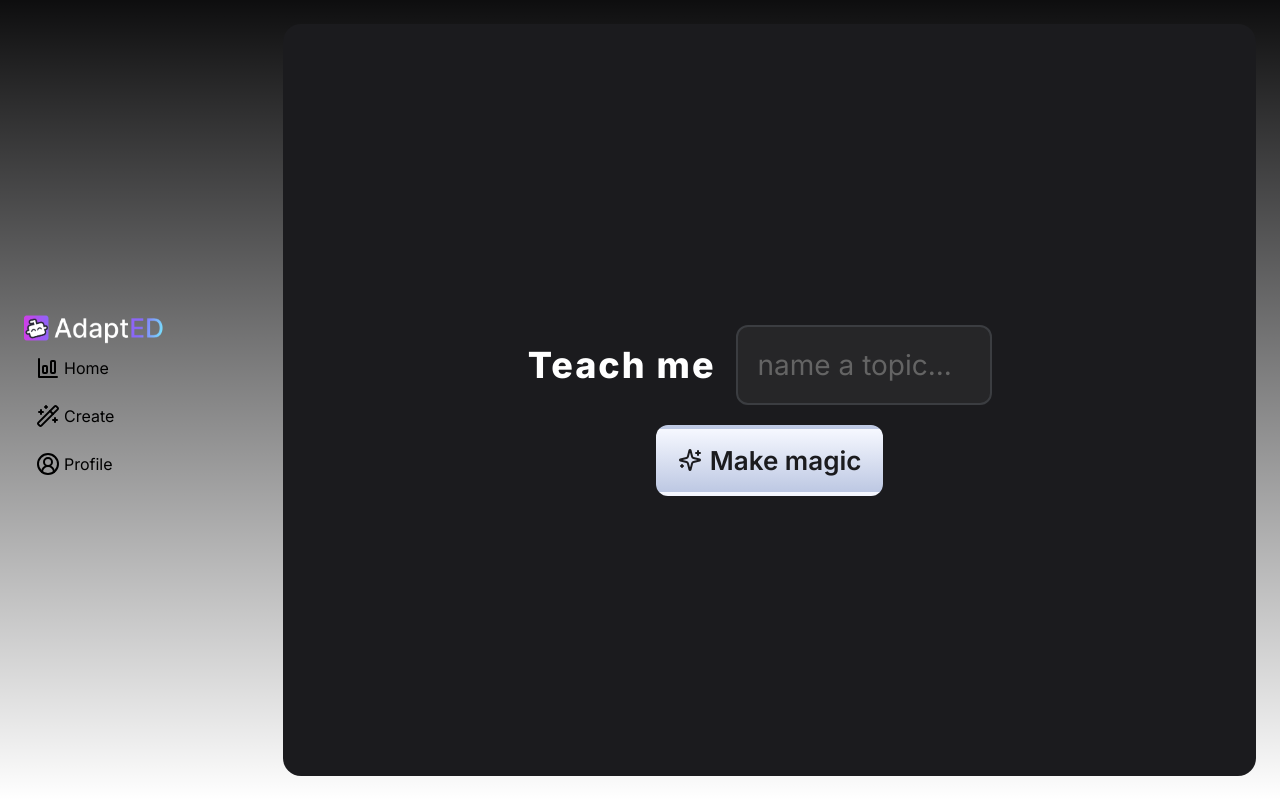
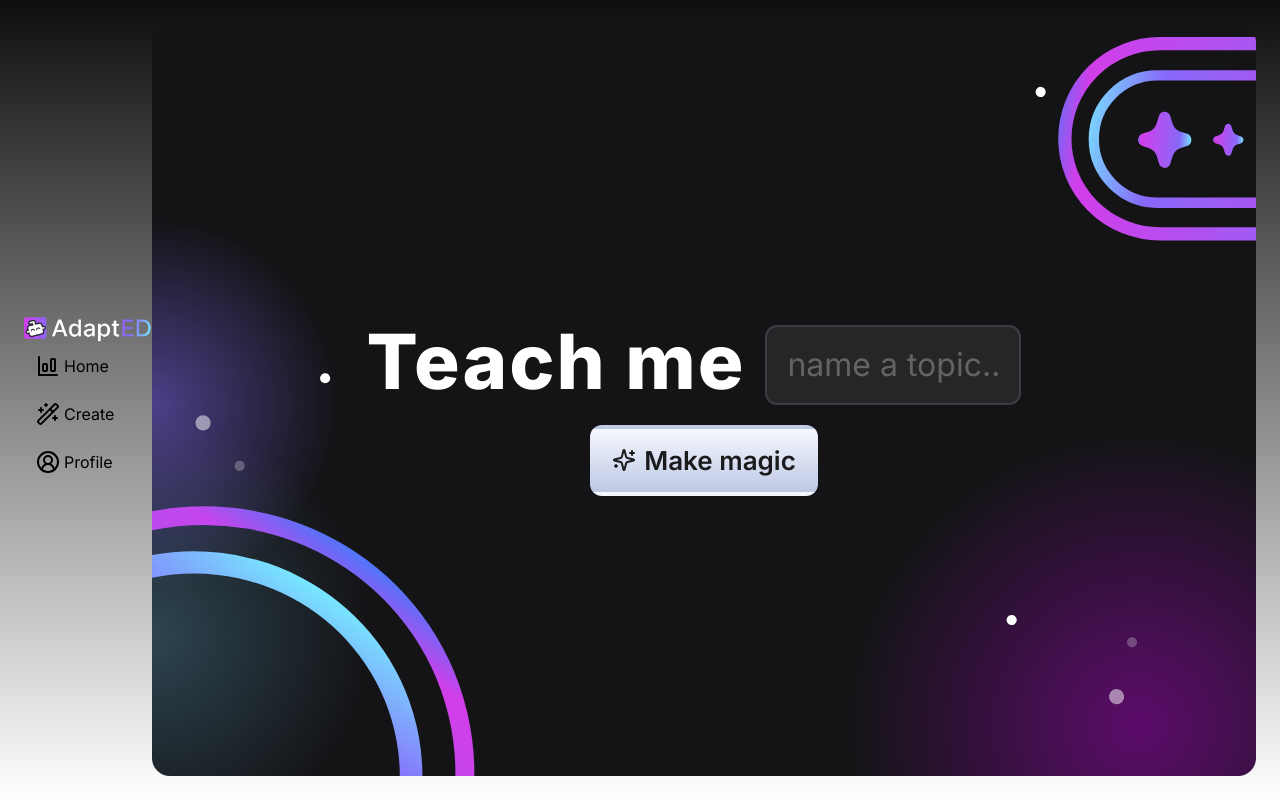
Before and after one commit to humanbright/AdaptEd, a Next.js app in the folder client/: page /input in a window 1280 px wide. Built offline with nearby package versions, Linux system fonts and the light colour scheme.

Commit message:
style input page

```diff
--- a/client/app/global.sass
+++ b/client/app/global.sass
@@ -227,6 +227,7 @@ nav
     justify-items: center
 
     background-image: url('../public/background_adapted.svg')
+
 .title
     background: linear-gradient(180deg, rgba(255, 255, 255, 1) 0%, rgba(153, 153, 153, 1) 100%)
     background-clip: text
@@ -284,7 +285,7 @@ nav
     background-color: $input-color
     padding: 20px
     border-radius: 12px
-    font-size: 28px
+    font-size: 32px
     border: $border
     margin: 20px
     &::placeholder
@@ -292,7 +293,7 @@ nav
 
 
 .main-page
-    width: 76vw
+    width: 90vw
     height: 94vh
     border-radius: 18px
     justify-items: center
@@ -300,6 +301,10 @@ nav
 
     @include grid
     right: 0
+    background-size: cover
+    background-position: center
+    background-image: url('../public/inputBackground_adapted.svg')
+
 .main-text
     @include flex-row
 .main
@@ -309,6 +314,8 @@ nav
 .font-bold
     font-weight: 800
     letter-spacing: 2px
+    font-size: 76px
+    padding-bottom: 1vh
 
 .navBarElement
     padding: 12px
@@ -319,7 +326,7 @@ nav
     @include flex
     justify-content: flex-start
     @include flex-column
-    width: 20vw
+    width: 10vw
     align-items: flex-start
     &.active
         border: 2px solid $gradient
--- a/client/package.json
+++ b/client/package.json
@@ -10,18 +10,18 @@
   },
   "dependencies": {
     "@auth0/nextjs-auth0": "^3.5.0",
-    "@gregcello/revealjs-react": "^0.5.1",
     "@types/reveal.js": "^5.0.3",
     "i": "^0.3.7",
     "lucide-react": "^0.372.0",
     "next": "^14.2.2",
     "react": "^18",
     "react-dom": "^18",
+    "react-resizable-panels": "^2.0.18",
+    "react-reveal": "^1.2.2",
+    "react-type-animation": "^3.2.0",
     "retell": "^1.1.1",
     "retell-client-js-sdk": "^1.3.2",
     "sass": "^1.75.0",
-    "react-resizable-panels": "^2.0.18",
-    "react-reveal-slides": "bouzidanas/react-reveal-slides",
     "spectacle": "^10.1.8",
     "utf-8-validate": "^6.0.3",
     "ws": "^8.16.0",
```
Also changed, not shown: 1 other file (tests, documents, lock files or other folders).
